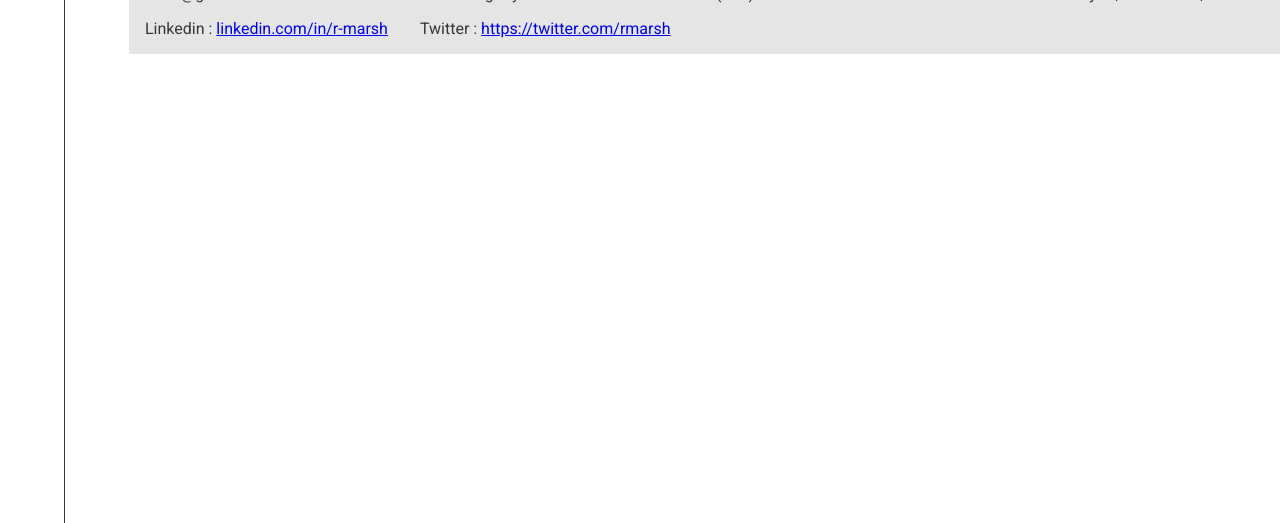
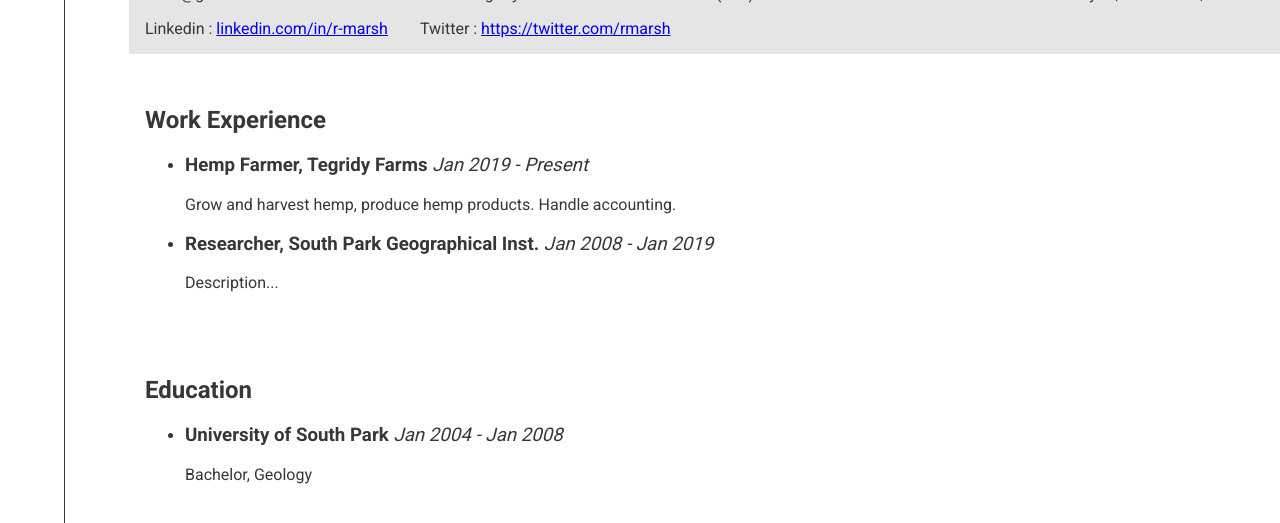
Before and after one commit to clairefro/resume-builder, a React (Create React App) app: page / in a window 1280 px wide. Shown: the part 417-940 px from the top of the page. Built offline with nearby package versions, Linux system fonts and the light colour scheme.

Commit message:
more resume structuring

```diff
--- a/src/components/resumePreview.js
+++ b/src/components/resumePreview.js
@@ -1,4 +1,14 @@
 import React from 'react';
+
+const stringifyDates = (start, end) => {
+  const s = new Date(start).toLocaleDateString('en-US', { month: 'short', year: 'numeric' });
+  let e = 'Present';
+
+  if (new Date(end) != 'Invalid Date') {
+    e = new Date(end).toLocaleDateString('en-US', { month: 'short', year: 'numeric' });
+  }
+  return `${s} - ${e}`;
+}
 
 const ResumePreview = ({ data }) => {
   const {
@@ -50,6 +60,59 @@
           ))}
         </div>
       </div>
+    <div className="panels">
+      <div className="panel-left">
+        {work && (
+          <div className="section work-experience">
+            <h2>Work Experience</h2>
+            <ul className="work-items">
+              {work.map((w,i)=> {
+                return (
+                  <li className="item work-item" key={i}>
+                    <h3>{`${w.position}, ${w.company}`} <span className="date">{stringifyDates(w.startDate, w.endDate)}</span></h3>
+                    <p>{w.summary && w.summary}</p>
+                  </li>
+                )
+              }
+              )}
+            </ul>
+          </div>
+        )}
+
+        {education && (
+          <div className="section education">
+            <h2>Education</h2>
+            <ul className="education-items">
+              {education.map((e,i)=> {
+                return (
+                  <li className="item education-item" key={i}>
+                    <h3>{e.institution}{' '}<span className="date">{stringifyDates(e.startDate, e.endDate)}</span></h3>
+                    <p>{e.certificate && e.certificate}, {e.field && e.field}</p>
+                  </li>
+                )}
+              )}
+            </ul>
+          </div>
+        )}
+
+        <div className="section education">
+        </div>
+
+      </div>
+
+      <div className="panel-right">
+
+        <div className="section skills">
+        </div>
+
+        <div className="section languages">
+        </div>
+
+        <div className="section interests">
+        </div>
+
+      </div>
+    </div>
 
 
     </div>
--- a/src/data/sample.js
+++ b/src/data/sample.js
@@ -29,7 +29,7 @@
     position: "Hemp Farmer",
     startDate: "2019-01-01",
     endDate: "present",
-    summary: "Description...",
+    summary: "Grow and harvest hemp, produce hemp products. Handle accounting.",
   },
   {
     company: "South Park Geographical Inst.",
--- a/src/styles/components/_resume_preview.scss
+++ b/src/styles/components/_resume_preview.scss
@@ -20,6 +20,9 @@
       h1 {
         font-size: 48px;
       }
+      h2 {
+        font-size: 24px;
+      }
     }
   }
   .section-socials {
@@ -35,7 +38,15 @@
       p {
         margin-right: 2rem;
       }
+    }
+  }
+
+  .panels {
+    display: grid;
+    grid-template-columns: 60% 40%;
+    .panel-left {
 
     }
+
   }
 }
--- a/src/styles/global.scss
+++ b/src/styles/global.scss
@@ -16,3 +16,8 @@
 .container {
   margin: 4rem;
 }
+
+.date {
+  font-weight: normal;
+  font-style: italic;
+}
```
